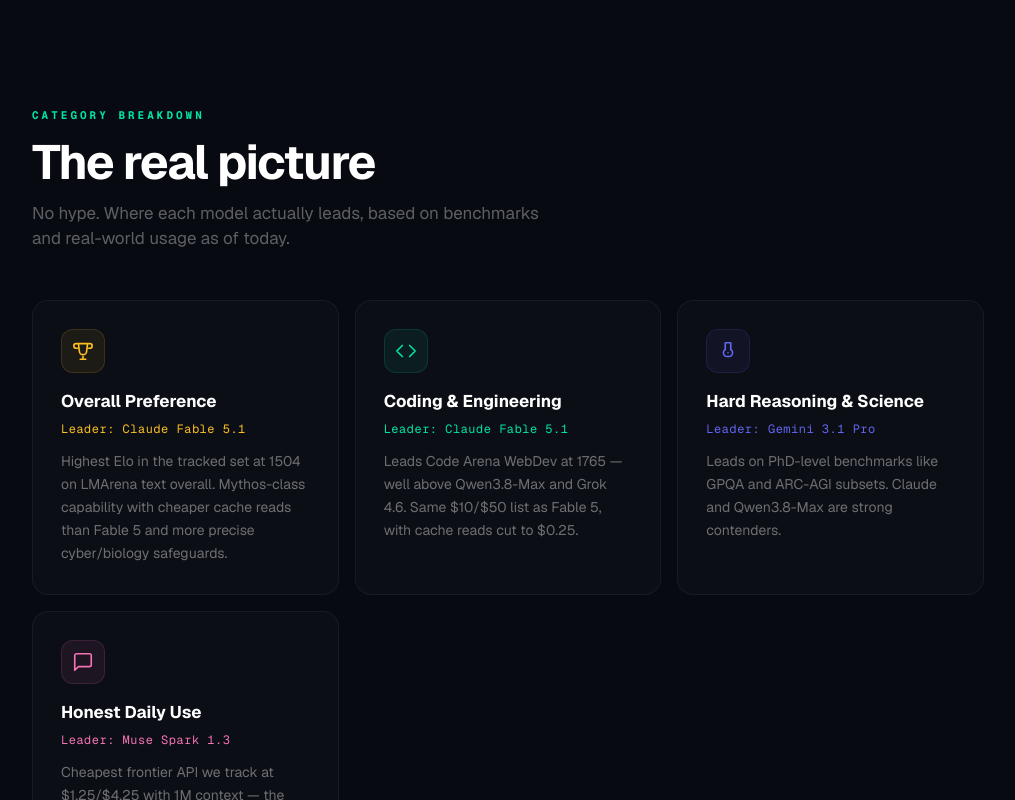
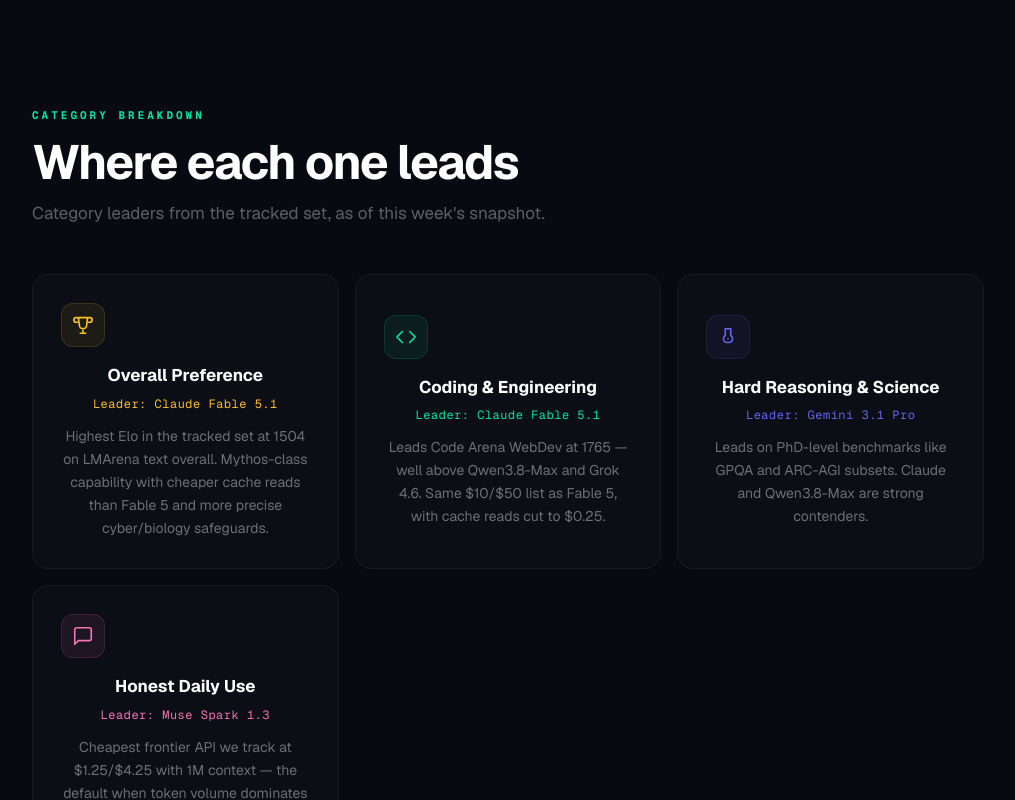
Before and after one commit to do360now/helloai, a Next.js app: page / in a window 1280 px wide. Shown: the part 4320-5120 px from the top of the page, without its empty margins (132-1147 px from the left). Built offline with nearby package versions, Linux system fonts and the light colour scheme.

Commit message:
feat(home): insight cards toggle the model task filter

```diff
--- a/app/page.tsx
+++ b/app/page.tsx
@@ -4,7 +4,7 @@ import { useState, useEffect, useMemo } from 'react';
 import { Nav, Hero, ModelCard, CategoryIcon, SectionHeader, ArticleCard, OpenWeightCard } from './components';
 import ModelFilter from './components/ModelFilter';
 import { getSiteConfig, getModels, getCategories, getArticles, getOpenWeightModels, formatDate, formatUsdPerMillion, formatContextWindow } from '@/data';
-import { scoreAndRank } from '@/data/recommend';
+import { scoreAndRank, categoryTaskKeyword } from '@/data/recommend';
 
 const config = getSiteConfig();
 const models = getModels();
@@ -12,9 +12,17 @@ const categories = getCategories();
 const articles = getArticles();
 const openWeightModels = getOpenWeightModels();
 
-function ModelsSection() {
-  const [task, setTask] = useState('');
-  const [maxCost, setMaxCost] = useState<number | null>(null);
+function ModelsSection({
+  task,
+  maxCost,
+  onTaskChange,
+  onMaxCostChange,
+}: {
+  task: string;
+  maxCost: number | null;
+  onTaskChange: (t: string) => void;
+  onMaxCostChange: (v: number | null) => void;
+}) {
   const hasFilters = task.trim() !== '' || maxCost !== null;
 
   const ranked = useMemo(() => {
@@ -36,9 +44,9 @@ function ModelsSection() {
         categories={categories}
         task={task}
         maxCost={maxCost}
-        onTaskChange={setTask}
-        onMaxCostChange={setMaxCost}
-        onClear={() => { setTask(''); setMaxCost(null); }}
+        onTaskChange={onTaskChange}
+        onMaxCostChange={onMaxCostChange}
+        onClear={() => { onTaskChange(''); onMaxCostChange(null); }}
         hasFilters={hasFilters}
       />
       <div className="models-grid">
@@ -120,29 +128,45 @@ function OpenWeightSection() {
   );
 }
 
-function InsightsSection() {
+function InsightsSection({
+  task,
+  onTaskChange,
+}: {
+  task: string;
+  onTaskChange: (t: string) => void;
+}) {
   return (
     <section id="insights" className="insights-section">
       <SectionHeader
         label="Category Breakdown"
-        title="The real picture"
-        subtitle="No hype. Where each model actually leads, based on benchmarks and real-world usage as of today."
+        title="Where each one leads"
+        subtitle="Category leaders from the tracked set, as of this week's snapshot."
       />
       <div className="insights-grid">
-        {categories.map((cat, i) => (
-          <div
-            key={i}
-            className="insight-card"
-            style={{ animationDelay: `${i * 0.1}s` }}
-            onMouseEnter={(e) => (e.currentTarget.style.borderColor = cat.color + '30')}
-            onMouseLeave={(e) => (e.currentTarget.style.borderColor = 'rgba(255,255,255,0.05)')}
-          >
-            <CategoryIcon icon={cat.icon} color={cat.color} />
-            <h3 className="insight-name">{cat.name}</h3>
-            <div className="insight-leader" style={{ color: cat.color }}>Leader: {cat.leader}</div>
-            <p className="insight-text">{cat.insight}</p>
-          </div>
-        ))}
+        {categories.map((cat, i) => {
+          const keyword = categoryTaskKeyword(cat);
+          const active = task.toLowerCase().includes(keyword);
+          return (
+            <button
+              key={cat.name}
+              type="button"
+              className={`insight-card${active ? ' insight-card-active' : ''}`}
+              style={{
+                animationDelay: `${i * 0.1}s`,
+                borderColor: active ? cat.color + '60' : undefined,
+              }}
+              onClick={() => {
+                onTaskChange(active ? '' : keyword);
+                document.getElementById('models')?.scrollIntoView({ behavior: 'smooth', block: 'start' });
+              }}
+            >
+              <CategoryIcon icon={cat.icon} color={cat.color} />
+              <h3 className="insight-name">{cat.name}</h3>
+              <div className="insight-leader" style={{ color: cat.color }}>Leader: {cat.leader}</div>
+              <p className="insight-text">{cat.insight}</p>
+            </button>
+          );
+        })}
       </div>
     </section>
   );
@@ -198,6 +222,8 @@ function Footer() {
 
 export default function Home() {
   const [activeSection, setActiveSection] = useState('models');
+  const [task, setTask] = useState('');
+  const [maxCost, setMaxCost] = useState<number | null>(null);
 
   useEffect(() => {
     const handleScroll = () => {
@@ -218,10 +244,15 @@ export default function Home() {
     <>
       <Nav activeSection={activeSection} />
       <Hero config={config} />
-      <ModelsSection />
+      <ModelsSection
+        task={task}
+        maxCost={maxCost}
+        onTaskChange={setTask}
+        onMaxCostChange={setMaxCost}
+      />
       <LeaderboardSection />
       <OpenWeightSection />
-      <InsightsSection />
+      <InsightsSection task={task} onTaskChange={setTask} />
       <ArticlesSection />
       <Footer />
     </>
```
